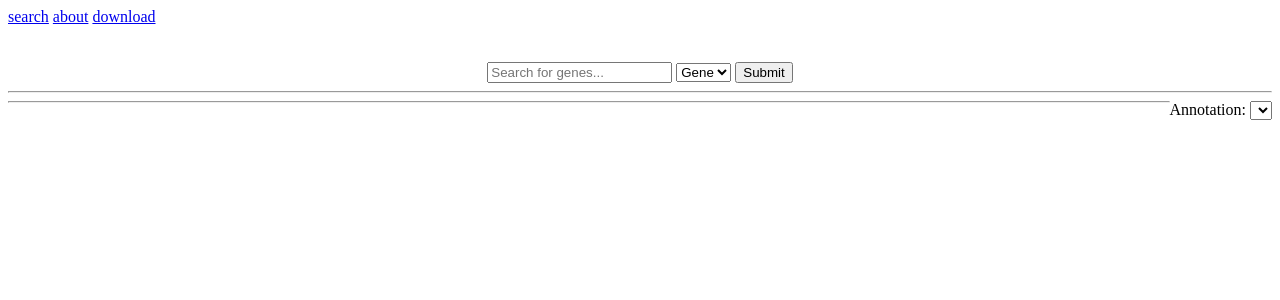
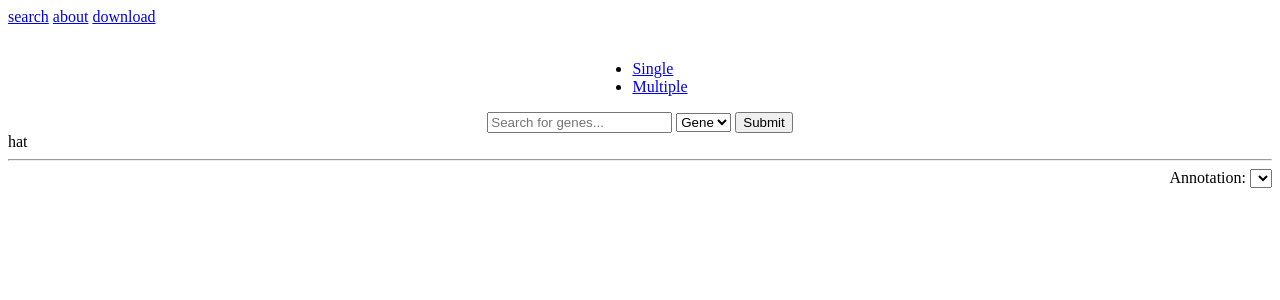
Before and after one commit to skoplev/starnet-site, a Flask app: page / in a window 1280 px wide. Shown: the top 300 px of the page. Run offline with Flask 2, Linux system fonts and the light colour scheme; lists and menus that the app fills with data are empty; some libraries are stand-ins or nearby versions.

Commit message:
Tabs for single/multiple search query.

```diff
--- a/app/static/js/index.js
+++ b/app/static/js/index.js
@@ -51,7 +51,6 @@ $(document).ready(function() {
 	});
 
 	// Load autocomplete genes
-
 	$.getJSON("/static/data/gene_symbols.json", function(data) {
 		gene_symbols = data;
 
--- a/app/static/style.css
+++ b/app/static/style.css
@@ -1,3 +1,9 @@
+/* centered pills or tabs */
+.center-nav {
+    display: flex;
+    justify-content: center;
+}
+
 #super_network line {
 	/*stroke: rgb(180, 180, 180);*/
 	stroke: rgb(200, 200, 200);
--- a/app/templates/base.html
+++ b/app/templates/base.html
@@ -50,7 +50,6 @@
 <a href="/download">download</a>
 
 <div class="container">
-	<!-- <h1>Main</h1> -->
 	{% block content%}{% endblock %}
 </div>
 
@@ -79,9 +78,6 @@
 
 
 
-<!-- Plotly.js -->
-<!-- <script src="https://cdn.plot.ly/plotly-latest.min.js"></script> -->
-<script src="{{ url_for('bower.static', filename='plotly.js/dist/plotly.min.js')}}"></script>
 
 <!-- DataTables -->
 <!-- <script src="https://cdn.datatables.net/1.10.19/js/jquery.dataTables.min.js"></script> -->
--- a/app/templates/gene.html
+++ b/app/templates/gene.html
@@ -1,5 +1,4 @@
 {% extends 'base.html' %}
-
 
 {% block content %}
 
@@ -102,6 +101,11 @@
 
 {% block script %}
 
+<!-- Plotly.js -->
+<!-- <script src="https://cdn.plot.ly/plotly-latest.min.js"></script> -->
+<script src="{{ url_for('bower.static', filename='plotly.js/dist/plotly.min.js')}}"></script>
+
+
 <!-- Use assets for minimized code -->
 {% assets 'js_gene' %}
 <!-- <script type="text/javascript" src="{{ ASSET_URL }}"></script> -->
--- a/app/templates/index.html
+++ b/app/templates/index.html
@@ -1,9 +1,25 @@
 {% extends 'base.html' %}
 
 {% block content %}
-<br>
+
 <br>
 
+<div class="center-nav">
+	<ul class="nav nav-tabs mb-3" id="pills-tab" role="tablist">
+		<li class="nav-item">
+			<a class="nav-link active" id="pills-home-tab" data-toggle="pill" href="#pills-home" role="tab" aria-controls="pills-home" aria-selected="true">
+				Single
+			</a>
+		</li>
+		<li class="nav-item">
+			<a class="nav-link" id="pills-profile-tab" data-toggle="pill" href="#pills-profile" role="tab" aria-controls="pills-profile" aria-selected="false">
+				Multiple
+			</a>
+		</li>
+	</ul>
+</div>
+<div class="tab-content" id="pills-tabContent">
+	<div class="tab-pane fade show active" id="pills-home" role="tabpanel" aria-labelledby="pills-home-tab">
 		<div style="text-align: center;" class="ui-widget">
 			<form action="/search" method="get">
 			  <input id="search_input" type="text" name="gene_snp_query" placeholder="Search for genes...">
@@ -14,6 +30,12 @@
 			  <input type="submit" name="">
 			</form>
 		</div>
+	</div>
+	<div class="tab-pane fade" id="pills-profile" role="tabpanel" aria-labelledby="pills-profile-tab">
+		hat
+	</div>
+</div>
+
 
 <hr>
 
@@ -38,8 +60,6 @@
 
 <div id='super_network' style="text-align: center;"></div>
 
-<hr>
-
 {% endblock %}
 
 {% block script %}
--- a/app/templates/module.html
+++ b/app/templates/module.html
@@ -128,6 +128,10 @@
 
 {% block script %}
 
+<!-- Plotly.js -->
+<!-- <script src="https://cdn.plot.ly/plotly-latest.min.js"></script> -->
+<script src="{{ url_for('bower.static', filename='plotly.js/dist/plotly.min.js')}}"></script>
+
 <script src="{{ url_for('static', filename='js/table.js') }}"></script>
 <script src="{{ url_for('static', filename='js/module.js') }}"></script>
 
```
Lines whose indentation alone changed are shown as unchanged.
